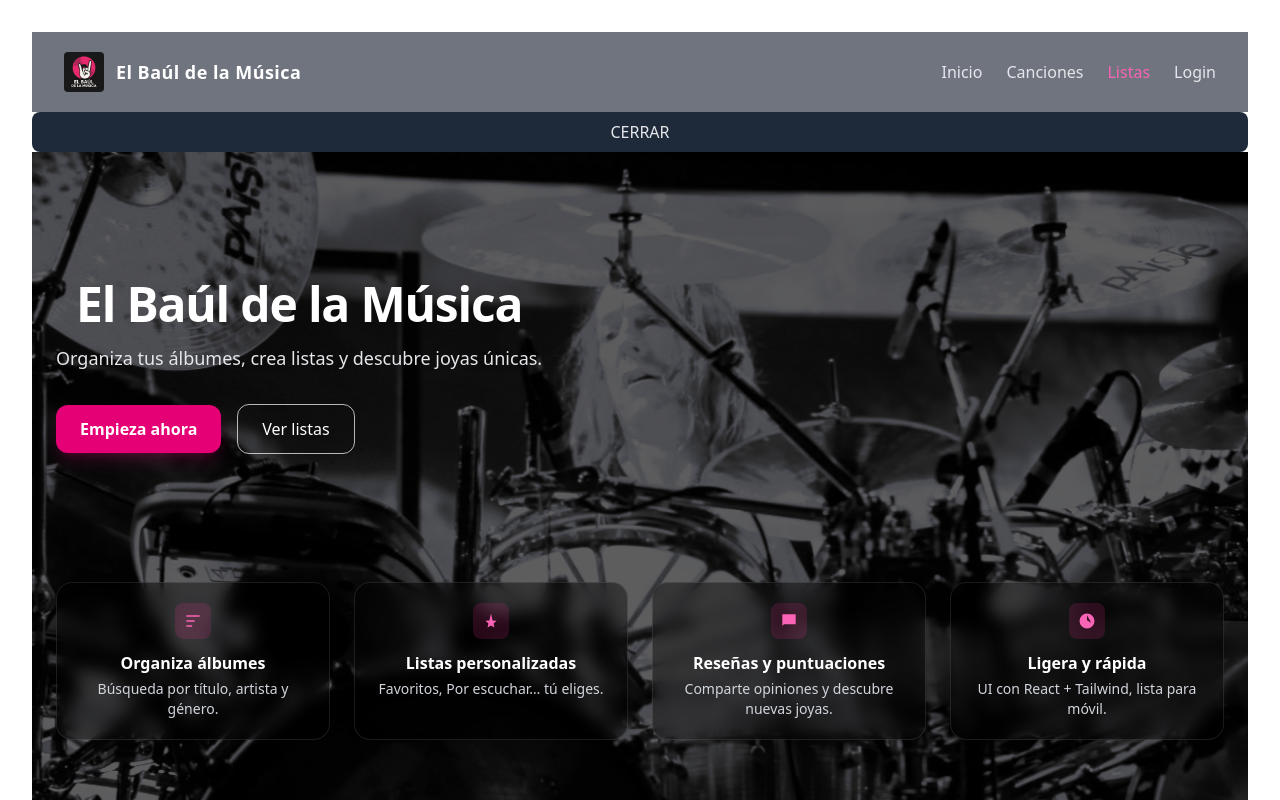
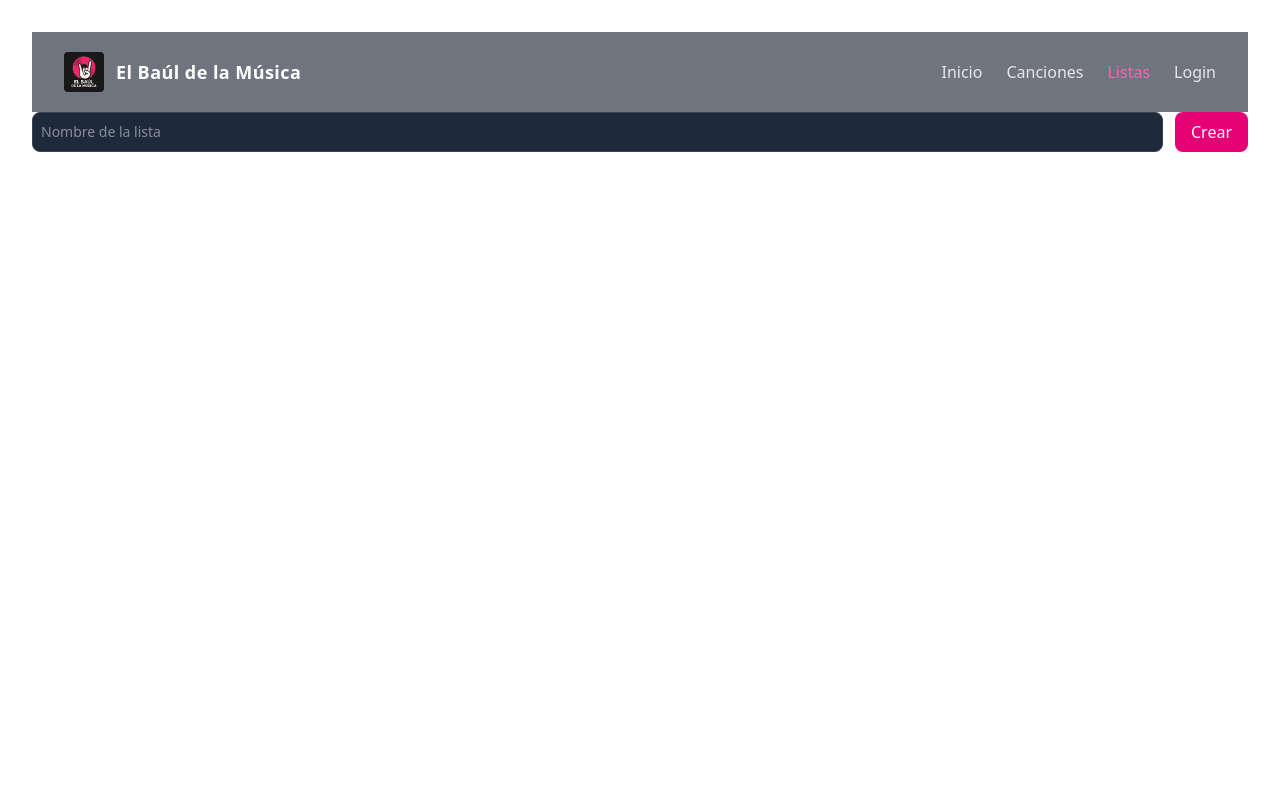
Before and after one commit to MarceEsquinas/baul-musica-web, a React (Vite) app: page /playlist in a window 1280 px wide. Shown: the top 800 px of the page. Built offline with nearby package versions, Linux system fonts and the light colour scheme; sample sign-in values are in the browser's storage.

Commit message:
creo componente para crear listas

```diff
--- /dev/null
+++ b/src/components/createListForm.jsx
@@ -0,0 +1,65 @@
+import { useState } from "react";
+
+export const CreateListForm = ({ onCreated }) => {
+  const [nombre, setNombre] = useState("");
+  const [loading, setLoading] = useState(false);
+  const [error, setError] = useState("");
+
+  const handleSubmit = async (e) => {
+    e.preventDefault();
+    setError("");
+    if (!nombre.trim()) {
+      setError("El nombre es obligatorio");
+      return;
+    }
+
+    const token = localStorage.getItem("token");
+    if (!token) {
+      setError("No hay sesión");
+      return;
+    }
+
+    setLoading(true);
+    try {
+      const res = await fetch("http://localhost:2000/api/playlist", {
+        method: "POST",
+        headers: {
+          "Content-Type": "application/json",
+          Authorization: `Bearer ${token}`,
+        },
+        body: JSON.stringify({ nombre_lista: nombre.trim() }),
+      });
+      const data = await res.json();
+      if (!res.ok) {
+        setError(data.message || "No se pudo crear la lista");
+        return;
+      }
+      setNombre("");
+      onCreated?.(data); // pasa la lista creada al padre
+    } catch {
+      setError("Error de conexión con el servidor");
+    } finally {
+      setLoading(false);
+    }
+  };
+
+  return (
+    <form onSubmit={handleSubmit} className="mb-6 flex gap-3">
+      <input
+        type="text"
+        placeholder="Nombre de la lista"
+        value={nombre}
+        onChange={(e) => setNombre(e.target.value)}
+        className="flex-1 rounded-lg border border-gray-700 bg-gray-800 p-2 text-sm text-gray-100 focus:border-pink-500 focus:outline-none"
+      />
+      <button
+        type="submit"
+        disabled={loading}
+        className="rounded-lg bg-pink-600 px-4 py-2 text-white font-medium hover:bg-pink-500 transition disabled:opacity-50"
+      >
+        {loading ? "Creando..." : "Crear"}
+      </button>
+      {error && <span className="text-sm text-red-400">{error}</span>}
+    </form>
+  );
+};
--- a/src/pages/playlist.jsx
+++ b/src/pages/playlist.jsx
@@ -1,17 +1,11 @@
-import { LandingContent } from "../components/landingContent"
-import { Footer } from "../components/footer"
-import { Header } from "../components/header"
-import { LogoutButton } from "../components/logouthButton"
+import { Header } from "../components/header";
+import { CreateListForm } from "../components/createListForm";
 
 export const Playlist = () => {
     return (
         <div className="flex flex-col h-screen w-full">
-            <Header /> <LogoutButton/>
-
-            <LandingContent />
-
-            <Footer />
-
+            <Header />
+            <CreateListForm/>
 
         </div>
     )
```
